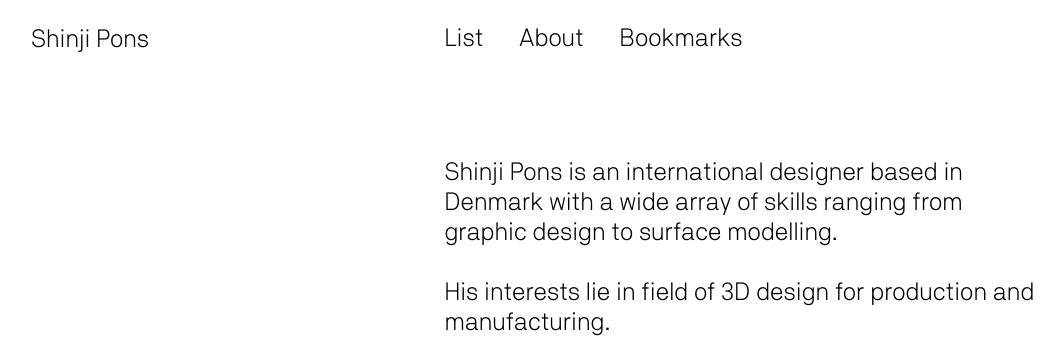
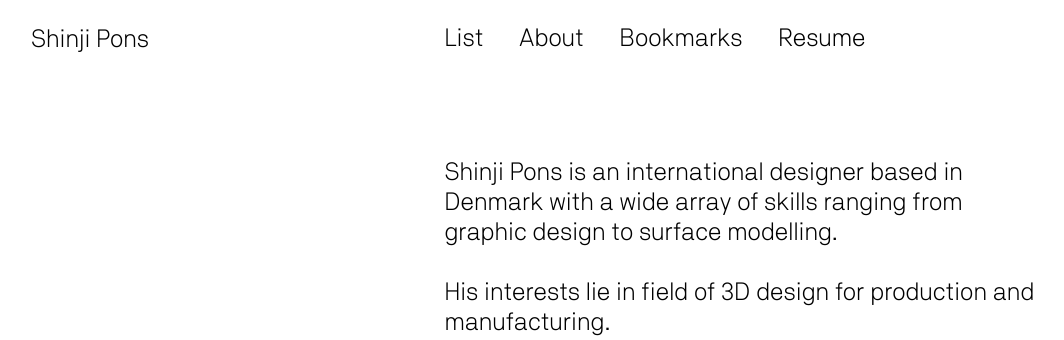
Before and after one commit to shinjipons/portfolio-html, a PHP site: page /index.php in a window 1280 px wide. Shown: the top 340 px of the page, without its empty margins (1-1065 px from the left). Run offline with PHP 8.4, Linux system fonts and the light colour scheme.

Commit message:
Update _nav.php

```diff
--- a/_nav.php
+++ b/_nav.php
@@ -6,5 +6,6 @@
 		<a href="list.php">List</a>
 		<a href="about.php">About</a>
 		<a href="links.php">Bookmarks</a>
+		<a href="https://www.linkedin.com/in/shinji-pons/" target="_blank">Resume</a>
 	</div>
 </nav>
```
